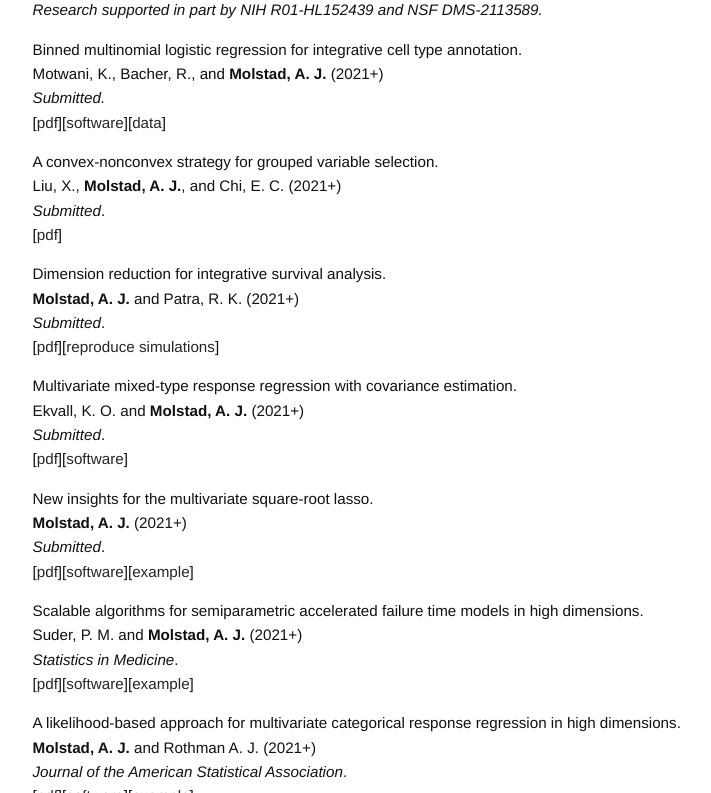
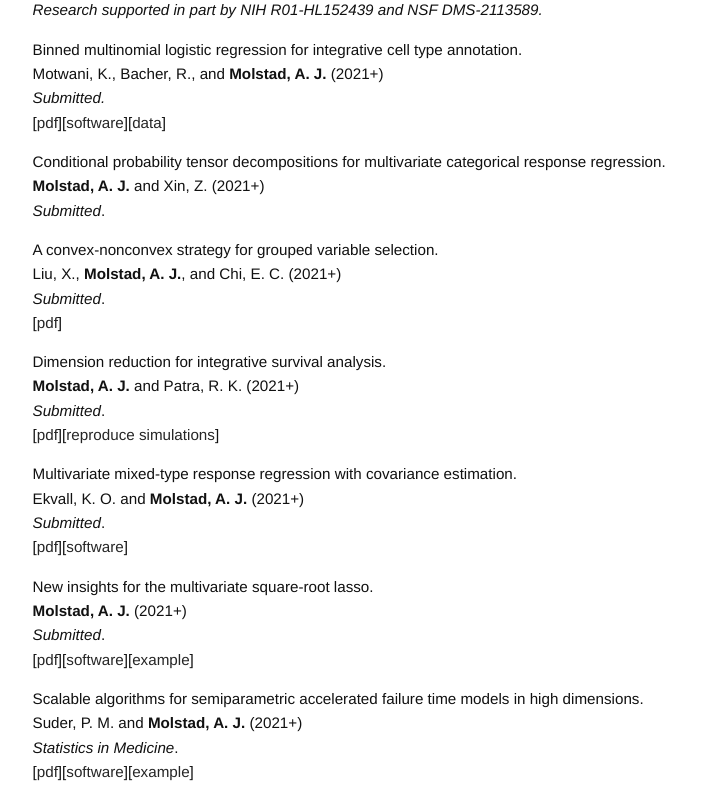
Before and after one commit to ajmolstad/ajmolstad.github.io, a Jekyll site: the page built from research.md, in a window 1280 px wide and 900 px high, scrolled down 348 px, cut to the strip 107-900 px from the top of the window. Shown: the whole strip, without its empty margins (275-986 px from the left). Built offline with Jekyll 4.4.1, drawn with Linux system fonts in a browser that asks for light colours.

Commit message:
Update research.md

```diff
--- a/research.md
+++ b/research.md
@@ -21,10 +21,10 @@
 [[pdf](https://arxiv.org/abs/2111.12149)][[software](https://github.com/keshav-motwani/IBMR/)][[data](https://github.com/keshav-motwani/AnnotatedPBMC)]<br>
 
 
-<!-- Conditional probability tensor decompositions for
+Conditional probability tensor decompositions for
 multivariate categorical response regression. <br>
 **Molstad, A. J.** and Xin, Z. (2021+)<br>
-*Submitted*. <br>  -->
+*Submitted*. <br>
 
 A convex-nonconvex strategy for grouped variable selection. <br>
 Liu, X., **Molstad, A. J.**, and Chi, E. C. (2021+) <br>
```
